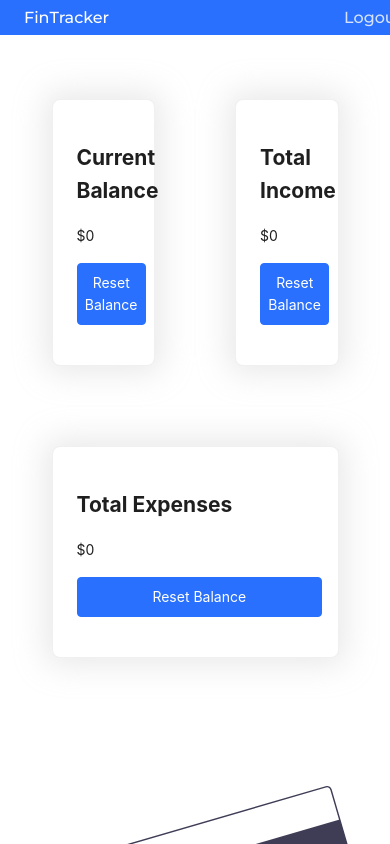
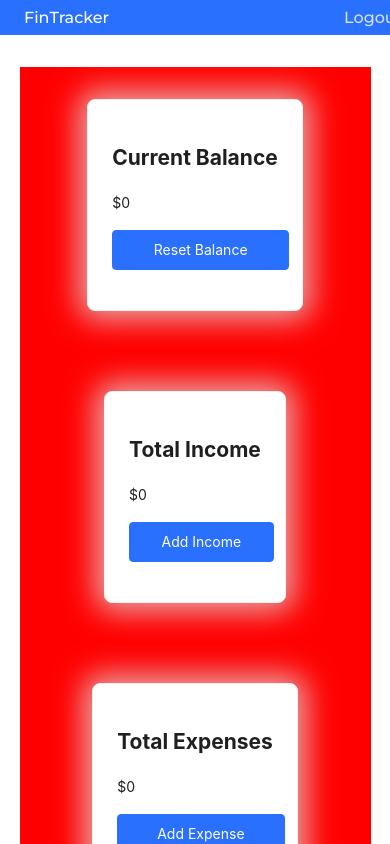
Before and after one commit to aditi755/FinTracker, a React (Create React App) app: page /dashboard in a window 390 px wide. Shown: the top 844 px of the page. Built offline with nearby package versions, Linux system fonts and the light colour scheme; no server answers.

Commit message:
Responsiveness update

```diff
--- a/src/components/Cards/index.js
+++ b/src/components/Cards/index.js
@@ -15,13 +15,13 @@ const Cards  = ({showExpenseModal, showIncomeModal, income, expenses, totalBalan
      <Card className="my-card" bordered={true}>
      <h2>Total Income</h2>
      <p>${income}</p>
-     <Button text="Reset Balance" blue={true} onClick={showIncomeModal}/>
+     <Button text="Add Income" blue={true} onClick={showIncomeModal}/>
      </Card>
 
      <Card className="my-card" bordered={true}>
      <h2>Total Expenses</h2>
      <p>${expenses}</p>
-     <Button text="Reset Balance" blue={true} onClick={showExpenseModal}/>
+     <Button text="Add Expense" blue={true} onClick={showExpenseModal}/>
      </Card>
 </Row>
 
--- a/src/components/Cards/styles.css
+++ b/src/components/Cards/styles.css
@@ -26,3 +26,10 @@
 .my-card p{
     margin: 0;
 }
+
+@media only screen and (max-width: 430px){
+    .my-row{
+        background-color: red;
+        flex-direction: column;
+    }
+}
```
